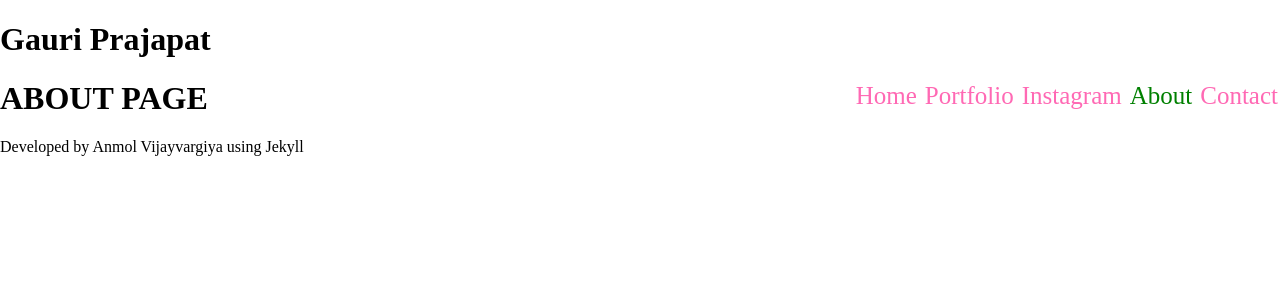
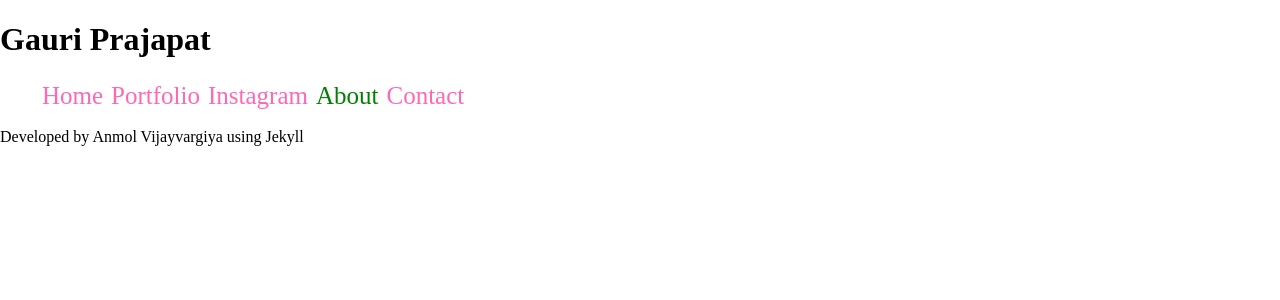
Before and after one commit to anmolvj/Gauri-Prajapat-Portfolio, a Jekyll site: the page built from about.html, in a window 1280 px wide. Shown: the top 300 px of the page. Built offline with Jekyll 4.4.1, drawn with Linux system fonts in a browser that asks for light colours; some web fonts are replaced.

Commit message:
Minor edits

```diff
--- a/about.html
+++ b/about.html
@@ -3,4 +3,9 @@
 title: Get to know me!
 ---
 
-<h1> ABOUT PAGE</h1>
+
+<section>
+
+
+
+</section>
--- a/contact.html
+++ b/contact.html
@@ -3,4 +3,4 @@
 title: Contact me
 ---
 
-<h1>CONTACT PAGE</h1>
+<h1 class="clear_float">CONTACT PAGE</h1>
--- a/css/main.css
+++ b/css/main.css
@@ -2,4 +2,6 @@
 ---
 
 {% include css/common.css %}
+{% include css/header.css %}
 {% include css/nav.css %}
+{% include css/animate.css %}
--- a/instagram.html
+++ b/instagram.html
@@ -3,4 +3,4 @@
 title: My Instagram
 ---
 
-<h1>INSAGRAM PAGE</h1>
+<h1 class="clear_float">INSAGRAM PAGE</h1>
--- a/portfolio.html
+++ b/portfolio.html
@@ -3,4 +3,4 @@
 title: My Portfolio
 ---
 
-<h1>PORTFOLIO PAGE</h1>
+<h1 class="clear_float">PORTFOLIO PAGE</h1>
```
Also changed, not shown: index.html (+7 -1 lines).
